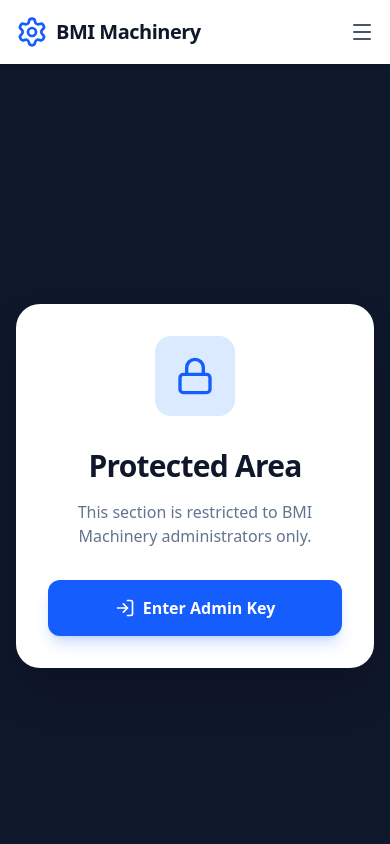
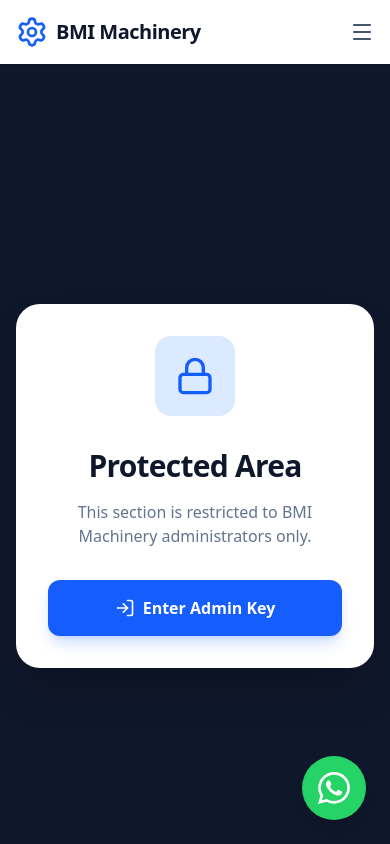
Before and after one commit to krishcshah/BMI-Machinery, a React (Vite) app: page /admin in a window 390 px wide. Shown: the top 844 px of the page. Built offline with nearby package versions, Linux system fonts and the light colour scheme.

Commit message:
feat: Add WhatsApp widget and direct links
Integrates a floating WhatsApp chat widget for immediate customer contact.
Also, enhances existing contact points (footer, contact page, PDF, sidebar) by making phone numbers clickable WhatsApp links, streamlining user communication and inquiry process.

```diff
--- a/src/App.tsx
+++ b/src/App.tsx
@@ -4,6 +4,7 @@
 import { SpeedInsights } from "@vercel/speed-insights/react";
 import Navbar from "./components/Navbar";
 import Footer from "./components/Footer";
+import WhatsAppWidget from "./components/WhatsAppWidget";
 import Home from "./pages/Home";
 import Catalogue from "./pages/Catalogue";
 import MachineDetails from "./pages/MachineDetails";
@@ -40,6 +41,7 @@
           </Routes>
         </main>
         <Footer />
+        <WhatsAppWidget />
       </div>
       <Analytics />
       <SpeedInsights />
--- a/src/components/Footer.tsx
+++ b/src/components/Footer.tsx
@@ -130,7 +130,9 @@
             <ul className="space-y-4 text-sm">
               <li className="flex items-center gap-3">
                 <Phone className="h-5 w-5 text-blue-500 shrink-0" />
-                <span>{CONTACT_INFO.phones[0]}</span>
+                <a href={CONTACT_INFO.whatsappLink} target="_blank" rel="noopener noreferrer" className="hover:text-blue-400 transition-colors">
+                  {CONTACT_INFO.phones[0]}
+                </a>
               </li>
               <li className="flex items-center gap-3">
                 <Phone className="h-5 w-5 text-blue-500 shrink-0" />
--- a/src/components/StickySidebar.tsx
+++ b/src/components/StickySidebar.tsx
@@ -27,7 +27,7 @@
           </Link>
 
           <div className="mt-6 pt-6 border-t border-slate-800 space-y-3">
-            <a href={`tel:${CONTACT_INFO.phones[0].split(' ')[0]}`} className="flex items-center gap-3 text-sm text-slate-300 hover:text-white transition-colors">
+            <a href={CONTACT_INFO.whatsappLink} target="_blank" rel="noopener noreferrer" className="flex items-center gap-3 text-sm text-slate-300 hover:text-white transition-colors">
               <div className="bg-slate-800 p-2 rounded-lg">
                 <Phone className="w-4 h-4 text-blue-400" />
               </div>
--- /dev/null
+++ b/src/components/WhatsAppWidget.tsx
@@ -0,0 +1,24 @@
+import { CONTACT_INFO } from "../constants";
+
+export default function WhatsAppWidget() {
+  return (
+    <a
+      href={CONTACT_INFO.whatsappLink}
+      target="_blank"
+      rel="noopener noreferrer"
+      className="fixed bottom-6 right-6 z-50 bg-[#25D366] text-white p-4 rounded-full shadow-lg hover:scale-110 hover:shadow-2xl transition-all duration-300 flex items-center justify-center group"
+      aria-label="Chat on WhatsApp"
+    >
+      <svg
+        xmlns="http://www.w3.org/2000/svg"
+        width="32"
+        height="32"
+        viewBox="0 0 24 24"
+        fill="currentColor"
+        className="w-8 h-8"
+      >
+        <path d="M17.472 14.382c-.297-.149-1.758-.867-2.03-.967-.273-.099-.471-.148-.67.15-.197.297-.767.966-.94 1.164-.173.199-.347.223-.644.075-.297-.15-1.255-.463-2.39-1.475-.883-.788-1.48-1.761-1.653-2.059-.173-.297-.018-.458.13-.606.134-.133.298-.347.446-.52.149-.174.198-.298.298-.497.099-.198.05-.371-.025-.52-.075-.149-.669-1.612-.916-2.207-.242-.579-.487-.5-.669-.51-.173-.008-.371-.01-.57-.01-.198 0-.52.074-.792.372-.272.297-1.04 1.016-1.04 2.479 0 1.462 1.065 2.875 1.213 3.074.149.198 2.096 3.2 5.077 4.487.709.306 1.262.489 1.694.625.712.227 1.36.195 1.871.118.571-.085 1.758-.719 2.006-1.413.248-.694.248-1.289.173-1.413-.074-.124-.272-.198-.57-.347m-5.421 7.403h-.004a9.87 9.87 0 01-5.031-1.378l-.361-.214-3.741.982.998-3.648-.235-.374a9.86 9.86 0 01-1.51-5.26c.001-5.45 4.436-9.884 9.888-9.884 2.64 0 5.122 1.03 6.988 2.898a9.825 9.825 0 012.893 6.994c-.003 5.45-4.437 9.884-9.885 9.884m8.413-18.297A11.815 11.815 0 0012.05 0C5.495 0 .16 5.335.157 11.892c0 2.096.547 4.142 1.588 5.945L.057 24l6.305-1.654a11.882 11.882 0 005.683 1.448h.005c6.554 0 11.89-5.335 11.893-11.893a11.821 11.821 0 00-3.48-8.413z"/>
+      </svg>
+    </a>
+  );
+}
--- a/src/constants.ts
+++ b/src/constants.ts
@@ -1,5 +1,6 @@
 export const CONTACT_INFO = {
   phones: ["+91 9820134444 (WhatsApp)", "+49 15679748887"],
+  whatsappLink: "https://wa.me/919820134444?text=Hey%20I%20want%20to%20make%20an%20enquiry%20from%20your%20website",
   emails: ["chetan@bmimachinery.com", "krish@bmimachinery.com"],
   website: "www.bmimachinery.com",
   companyName: "BMI Machinery"
--- a/src/pages/Contact.tsx
+++ b/src/pages/Contact.tsx
@@ -119,7 +119,9 @@
                   <div>
                     <h4 className="font-semibold text-slate-900 mb-1">Phone</h4>
                     <p className="text-slate-600 text-sm leading-relaxed">
-                      {CONTACT_INFO.phones[0]}<br />
+                      <a href={CONTACT_INFO.whatsappLink} target="_blank" rel="noopener noreferrer" className="hover:text-blue-600 transition-colors">
+                        {CONTACT_INFO.phones[0]}
+                      </a><br />
                       {CONTACT_INFO.phones[1]}
                     </p>
                   </div>
--- a/src/utils/pdfUtils.ts
+++ b/src/utils/pdfUtils.ts
@@ -76,7 +76,7 @@
     doc.text("Call Us:", 28, pageHeight - 34);
     doc.setFont("helvetica", "normal");
     doc.setFontSize(10);
-    doc.text(CONTACT_INFO.phones[0], 28, pageHeight - 28);
+    doc.textWithLink(CONTACT_INFO.phones[0], 28, pageHeight - 28, { url: CONTACT_INFO.whatsappLink });
     doc.text(CONTACT_INFO.phones[1], 28, pageHeight - 23);
 
     // Email Section
```
